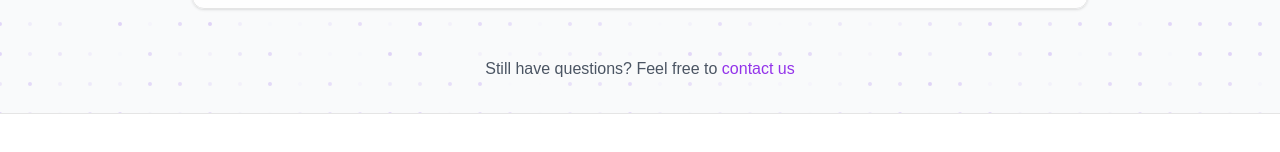
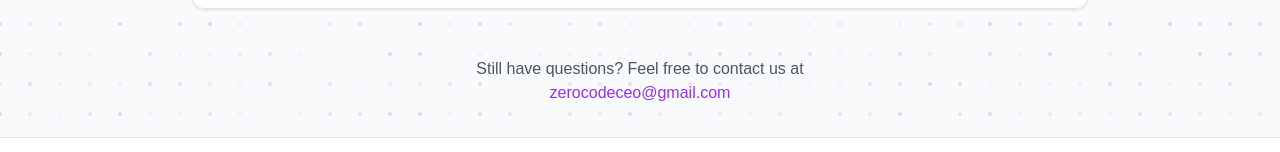
Before and after one commit to zerocodeceo/course-app, a Next.js app: page /faq in a window 1280 px wide. Shown: the part 606-758 px from the top of the page. Built offline with nearby package versions, Linux system fonts and the light colour scheme; no server answers.

Commit message:
FAQ changes

```diff
--- a/app/faq/page.tsx
+++ b/app/faq/page.tsx
@@ -67,12 +67,12 @@ export default function FAQPage() {
 
         <div className="max-w-3xl mx-auto text-center mt-12">
           <p className="text-gray-600">
-            Still have questions? Feel free to{' '}
+            Still have questions? Feel free to contact us at{' '} <br />
             <a
-              href="mailto:contact@zerocodeceo.com"
+              href="mailto:zerocodeceo@gmail.com"
               className="text-purple-600 hover:text-purple-700 font-medium"
             >
-              contact us
+              zerocodeceo@gmail.com
             </a>
           </p>
         </div>
```
